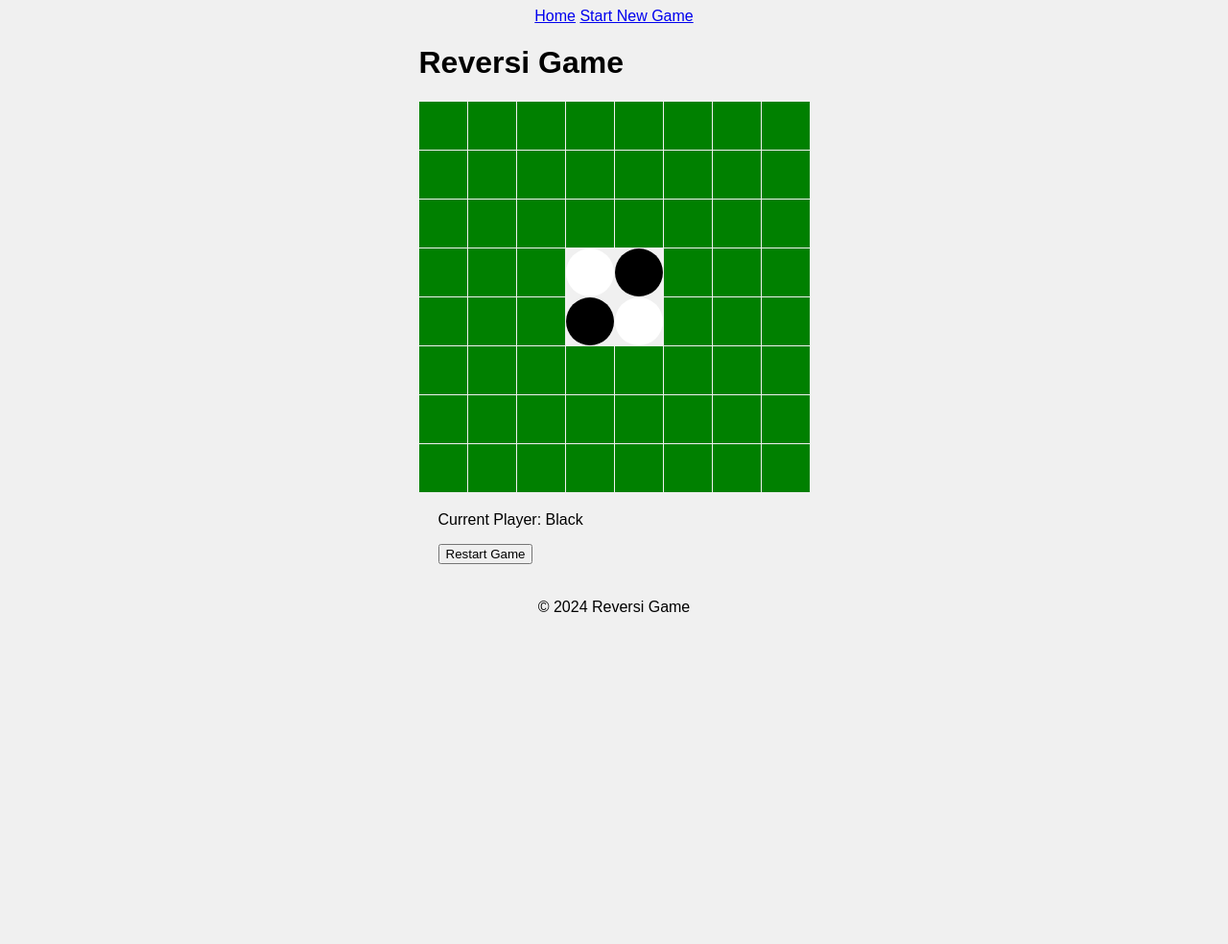
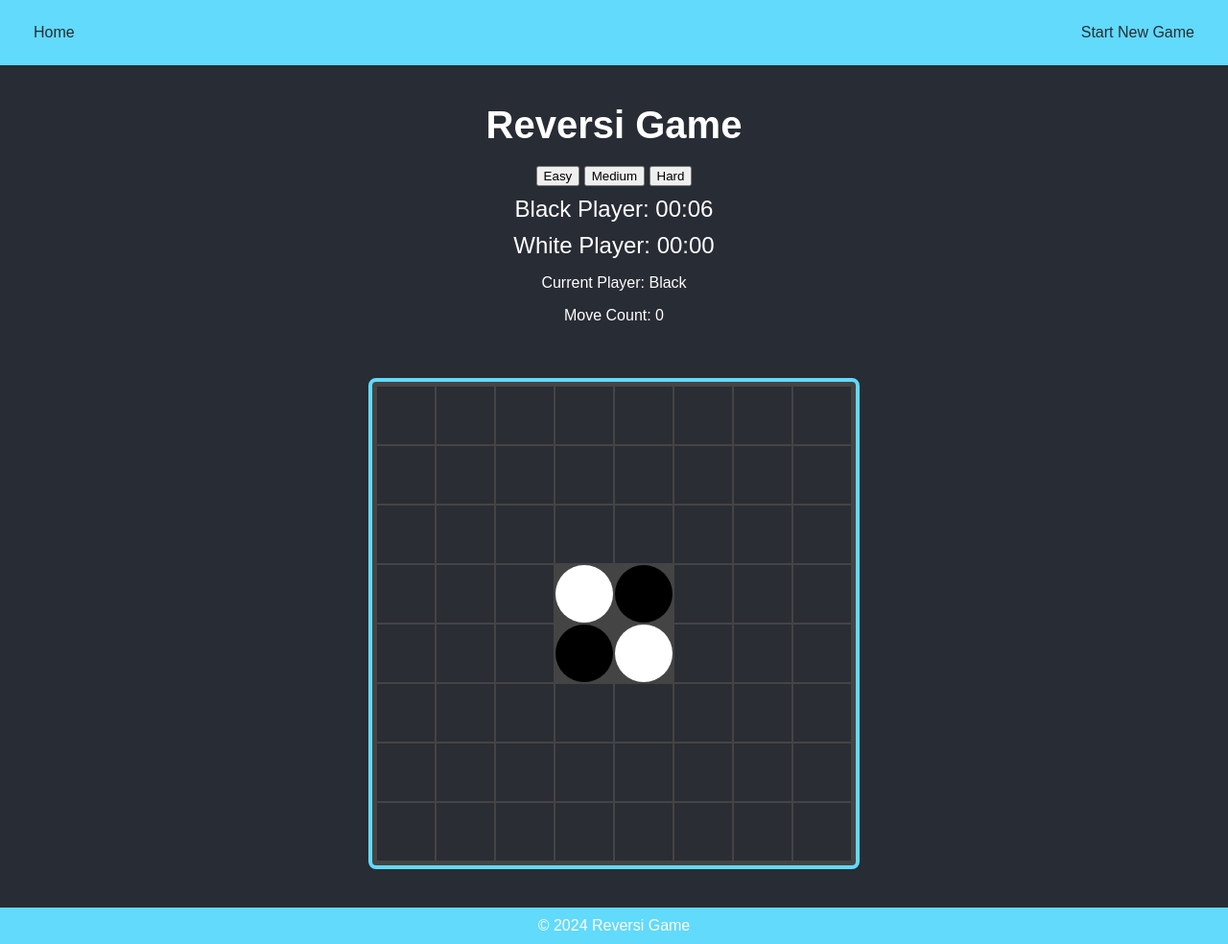
Before and after one commit to parsa0199/reversi, a Django app: template game/templates/game/play_game.html in a window 1280 px wide. Shown: the whole page at 96% size. Before the commit the page ends 638 px from the top, so only its background shows below. Run offline with Django 4.2, Linux system fonts and the light colour scheme; the template is opened without the code that fills it, so the values that code supplies are empty; some libraries are stand-ins or nearby versions.

Commit message:
fix game with js

```diff
--- a/core/static_files/game/css/styles.css
+++ b/core/static_files/game/css/styles.css
@@ -1,39 +1,125 @@
+* {
+    box-sizing: border-box;
+}
+
 body {
     display: flex;
     flex-direction: column;
     align-items: center;
-    font-family: Arial, sans-serif;
-    background-color: #f0f0f0;
+    font-family: 'Arial', sans-serif;
+    background-color: #282c34;
+    color: white;
+    margin: 0;
+    height: 100vh;
+    overflow: hidden;
+}
+
+header {
+    background-color: #61dafb;
+    padding: 15px 20px;
+    width: 100%;
+}
+
+nav {
+    display: flex;
+    justify-content: space-between;
+}
+
+nav a {
+    color: #282c34;
+    text-decoration: none;
+    padding: 10px 15px;
+    border-radius: 5px;
+    transition: background-color 0.3s, transform 0.2s;
+}
+
+nav a:hover {
+    background-color: rgba(255, 255, 255, 0.2);
+    transform: scale(1.05);
+}
+
+main {
+    flex-grow: 1;
+    display: flex;
+    flex-direction: column;
+    align-items: center;
+    justify-content: center;
+    padding: 20px;
+}
+
+h1 {
+    font-size: 2.5em;
+    margin: 20px 0;
 }
 
 #board {
     display: grid;
-    grid-template-columns: repeat(8, 50px);
-    grid-template-rows: repeat(8, 50px);
-    gap: 1px;
+    grid-template-columns: repeat(8, 60px);
+    grid-template-rows: repeat(8, 60px);
+    gap: 2px;
     margin: 20px 0;
+    background-color: #444;
+    border: 4px solid #61dafb;
+    border-radius: 8px;
+    padding: 5px;
 }
 
 .cell {
-    width: 50px;
-    height: 50px;
-    background-color: green;
+    width: 60px;
+    height: 60px;
+    background-color: #2a2d34;
     display: flex;
     justify-content: center;
     align-items: center;
     cursor: pointer;
+    transition: background-color 0.3s, transform 0.2s;
 }
 
 .cell.black {
-    background-color: black;
+    background-color: #000;
     border-radius: 50%;
 }
 
 .cell.white {
-    background-color: white;
+    background-color: #fff;
     border-radius: 50%;
 }
 
+.player-info {
+    font-size: 1.5em;
+    margin: 10px;
+}
+
 #info {
-    margin: 20px;
+    text-align: center;
+    margin-bottom: 20px;
 }
+
+#restart, #start {
+    padding: 10px 20px;
+    border: none;
+    border-radius: 5px;
+    background-color: #61dafb;
+    color: #282c34;
+    font-size: 1.2em;
+    cursor: pointer;
+    transition: background-color 0.3s, transform 0.2s;
+    margin: 5px;
+}
+
+#restart:hover, #start:hover {
+    background-color: #4a9bcf;
+    transform: scale(1.05);
+}
+
+footer {
+    margin-top: auto;
+    padding: 10px;
+    background-color: #61dafb;
+    width: 100%;
+    text-align: center;
+}
+
+footer p {
+    margin: 0;
+}
--- a/core/static_files/game/js/script.js
+++ b/core/static_files/game/js/script.js
@@ -1,9 +1,23 @@
 const boardElement = document.getElementById('board');
 const currentPlayerElement = document.getElementById('current-player');
-const restartButton = document.getElementById('restart');
+const blackTimeElement = document.getElementById('black-time');
+const whiteTimeElement = document.getElementById('white-time');
+const moveCountElement = document.getElementById('move-count');
 
 let board = [];
 let currentPlayer = 'black';
+let blackTime = 0; // in seconds
+let whiteTime = 0; // in seconds
+let timerInterval;
+let moveTimeout;
+let moveCount = 0; // Counter for moves
+const difficultyButtons = document.querySelectorAll('button[id]');
+let selectedDifficulty = 'medium'; // Default difficulty
+const difficultyTimeouts = {
+    easy: 40,   // 20 seconds
+    medium: 15, // 15 seconds
+    hard: 10    // 10 seconds
+};
 
 function initializeBoard() {
     board = Array(8)
@@ -17,6 +31,7 @@ function initializeBoard() {
     board[4][4] = 'white';
 
     renderBoard();
+    resetTimers();
 }
 
 function renderBoard() {
@@ -40,12 +55,78 @@ function renderBoard() {
 }
 
 function handleCellClick(row, col) {
-    if (!isValidMove(row, col)) return;
+    if (!isValidMove(row, col)) {
+        // If it's hard mode, declare the opposite player as winner immediately
+        if (selectedDifficulty === 'hard') {
+            declareWinner(currentPlayer === 'black' ? 'white' : 'black');
+            return;
+        }
+        return; // Otherwise, just return for invalid move
+    }
 
     board[row][col] = currentPlayer;
+    moveCount++; // Increment move count
+    moveCountElement.textContent = moveCount; // Update move count display
     flipPieces(row, col);
+    switchPlayer();
+}
+
+function switchPlayer() {
+    clearTimeout(moveTimeout); // Clear the previous timeout
     currentPlayer = currentPlayer === 'black' ? 'white' : 'black';
+    clearInterval(timerInterval);
+    startTimer();
     renderBoard();
+}
+
+function startTimer() {
+    const currentTimeElement = currentPlayer === 'black' ? blackTimeElement : whiteTimeElement;
+    let timeCounter = currentPlayer === 'black' ? blackTime : whiteTime;
+
+    timerInterval = setInterval(() => {
+        timeCounter++;
+        currentTimeElement.textContent = formatTime(timeCounter);
+
+        if (currentPlayer === 'black') {
+            blackTime = timeCounter;
+        } else {
+            whiteTime = timeCounter;
+        }
+    }, 1000);
+
+    // Start move timeout based on selected difficulty
+    moveTimeout = setTimeout(() => {
+        declareWinner(currentPlayer === 'black' ? 'white' : 'black'); // Declare the opposite player as winner
+    }, difficultyTimeouts[selectedDifficulty] * 1000); // Timeout based on selected difficulty
+}
+
+function resetTimers() {
+    blackTime = 0;
+    whiteTime = 0;
+    blackTimeElement.textContent = '00:00';
+    whiteTimeElement.textContent = '00:00';
+    clearInterval(timerInterval);
+    clearTimeout(moveTimeout);
+    startTimer();
+}
+
+function formatTime(seconds) {
+    const minutes = String(Math.floor(seconds / 60)).padStart(2, '0');
+    const secs = String(seconds % 60).padStart(2, '0');
+    return `${minutes}:${secs}`;
+}
+
+function declareWinner(winner) {
+    clearInterval(timerInterval);
+    clearTimeout(moveTimeout);
+    alert(`${winner.charAt(0).toUpperCase() + winner.slice(1)} Player Wins!`);
+    resetGame();
+}
+
+function resetGame() {
+    moveCount = 0; // Reset move count
+    moveCountElement.textContent = moveCount; // Update move count display
+    initializeBoard();
 }
 
 function isValidMove(row, col) {
@@ -55,58 +136,65 @@ function isValidMove(row, col) {
     // Check all directions for valid flips
     const directions = [
         [-1, 0], [1, 0], [0, -1], [0, 1],
-        [-1, -1], [-1, 1], [1, -1], [1, 1]
+        [-1, -1], [-1, 1], [1, -1], [1, 1],
     ];
 
     for (const [dx, dy] of directions) {
+        if (canFlip(row, col, dx, dy)) return true;
+    }
+
+    return false;
+}
+
+function canFlip(row, col, dx, dy) {
     let x = row + dx;
     let y = col + dy;
-        let hasOpponent = false;
+    let foundOpponent = false;
 
     while (x >= 0 && x < 8 && y >= 0 && y < 8) {
-            if (!board[x][y]) break;
-            if (board[x][y] !== currentPlayer) {
-                hasOpponent = true;
-            } else if (hasOpponent) {
-                return true; // Valid move found
-            } else {
-                break;
-            }
+        if (!board[x][y]) break; // Empty cell found
+        if (board[x][y] === currentPlayer) return foundOpponent; // Found the same player
+
+        foundOpponent = true; // Found an opponent piece
         x += dx;
         y += dy;
     }
-    }
-    return false;
+
+    return false; // No valid flip found
 }
 
 function flipPieces(row, col) {
     const directions = [
         [-1, 0], [1, 0], [0, -1], [0, 1],
-        [-1, -1], [-1, 1], [1, -1], [1, 1]
+        [-1, -1], [-1, 1], [1, -1], [1, 1],
     ];
 
     for (const [dx, dy] of directions) {
+        if (canFlip(row, col, dx, dy)) {
+            flipDirection(row, col, dx, dy);
+        }
+    }
+}
+
+function flipDirection(row, col, dx, dy) {
     let x = row + dx;
     let y = col + dy;
-        let piecesToFlip = [];
 
     while (x >= 0 && x < 8 && y >= 0 && y < 8) {
-            if (!board[x][y]) break;
-            if (board[x][y] === currentPlayer) {
-                for (const [fx, fy] of piecesToFlip) {
-                    board[fx][fy] = currentPlayer; // Flip the pieces
-                }
-                break;
-            } else {
-                piecesToFlip.push([x, y]);
-            }
+        if (board[x][y] === currentPlayer) break; // Stop flipping when the same player's piece is found
+        board[x][y] = currentPlayer; // Flip the piece
         x += dx;
         y += dy;
     }
 }
-}
 
-restartButton.addEventListener('click', initializeBoard);
+// Initialize the board immediately on page load
+initializeBoard();
 
-// Initialize the game on load
-initializeBoard();
+// Handle difficulty button clicks
+difficultyButtons.forEach(button => {
+    button.addEventListener('click', () => {
+        selectedDifficulty = button.id; // Set selected difficulty
+        resetGame(); // Restart game with new difficulty
+    });
+});
--- a/game/templates/game/play_game.html
+++ b/game/templates/game/play_game.html
@@ -17,11 +17,26 @@
 
 <main>
     <h1>Reversi Game</h1>
+    <div>
+        <button id="easy">Easy</button>
+        <button id="medium">Medium</button>
+        <button id="hard">Hard</button>
+    </div>
+
+    <div id="info">
+        <div class="player-info">
+            <span>Black Player: </span>
+            <span id="black-time">00:00</span>
+        </div>
+        <div class="player-info">
+            <span>White Player: </span>
+            <span id="white-time">00:00</span>
+        </div>
+        <p>Current Player: <span id="current-player">Black</span></p>
+        <p>Move Count: <span id="move-count">0</span></p>
+
+    </div>
     <div id="board"></div>
-        <div id="info">
-            <p>Current Player: <span id="current-player">Black</span></p>
-            <button id="restart">Restart Game</button>
-        </div>
 </main>
 
 <footer>
```
Lines whose indentation alone changed are shown as unchanged.
